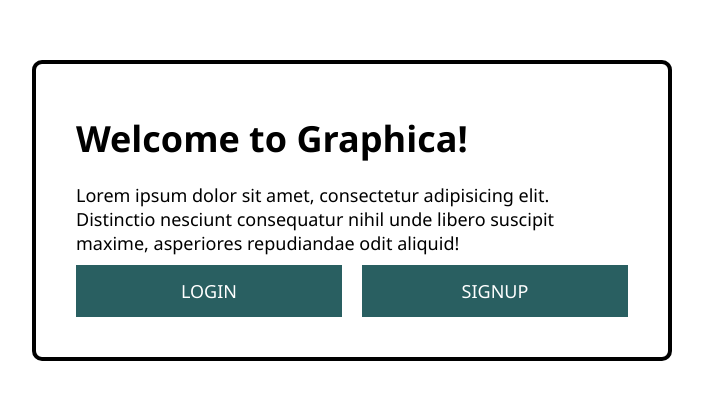
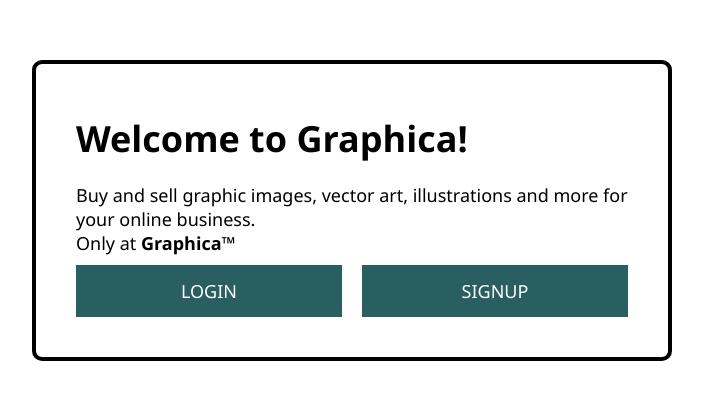
Before and after one commit to sarvagya2545/graphica, a React (Create React App) app in the folder client/: page / in a window 1280 px wide. Shown: the part 190-590 px from the top of the page, without its empty margins (288-991 px from the left). Built offline with nearby package versions, Linux system fonts and the light colour scheme; no server answers.

Commit message:
update site description

```diff
--- a/client/public/index.html
+++ b/client/public/index.html
@@ -3,6 +3,7 @@
   <head>
     <meta charset="utf-8" />
     <meta name="viewport" content="width=device-width, initial-scale=1" />
+    <meta name="description" content="Buy and sell graphic images, vector art, illustrations and more for your online business."/>
     <title>Graphica</title>
   </head>
   <body>
--- a/client/src/components/Home.js
+++ b/client/src/components/Home.js
@@ -8,7 +8,11 @@ const Home = ({ isAuthenticated, user }) => {
       <div className="home-box">
         <h1>Welcome to Graphica{isAuthenticated && `, ${user}`}!</h1>
 
-        <p>Lorem ipsum dolor sit amet, consectetur adipisicing elit. Distinctio nesciunt consequatur nihil unde libero suscipit maxime, asperiores repudiandae odit aliquid!</p>
+        <p>
+            Buy and sell graphic images, vector art, illustrations and more for your online business.
+            <br/>
+            Only at <strong>Graphica&#8482;</strong>
+        </p>
 
         {
           isAuthenticated ? (
```
